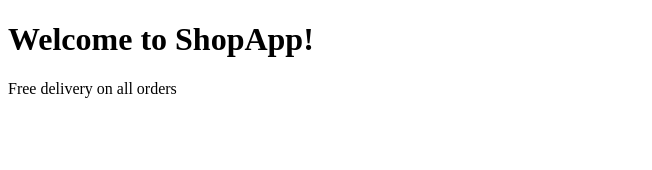
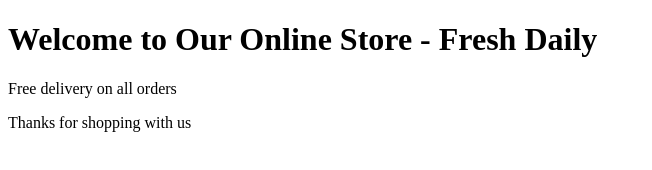
Before and after one commit to InfralyAI/shopapp-dryrun3, a plain HTML site: page index.html in a window 1280 px wide. Shown: the whole page, without its empty margins (0-652 px from the left). Drawn offline with Linux system fonts and the light colour scheme.

Commit message:
Add footer and page list

```diff
--- a/index.html
+++ b/index.html
@@ -4,7 +4,8 @@
     <title>ShopApp</title>
 </head>
 <body>
-    <h1>Welcome to ShopApp!</h1>
+    <h1>Welcome to Our Online Store - Fresh Daily</h1>
     <p>Free delivery on all orders</p>
+    <footer>Thanks for shopping with us</footer>
 </body>
 </html>
```
Also changed, not shown: 1 other file.
